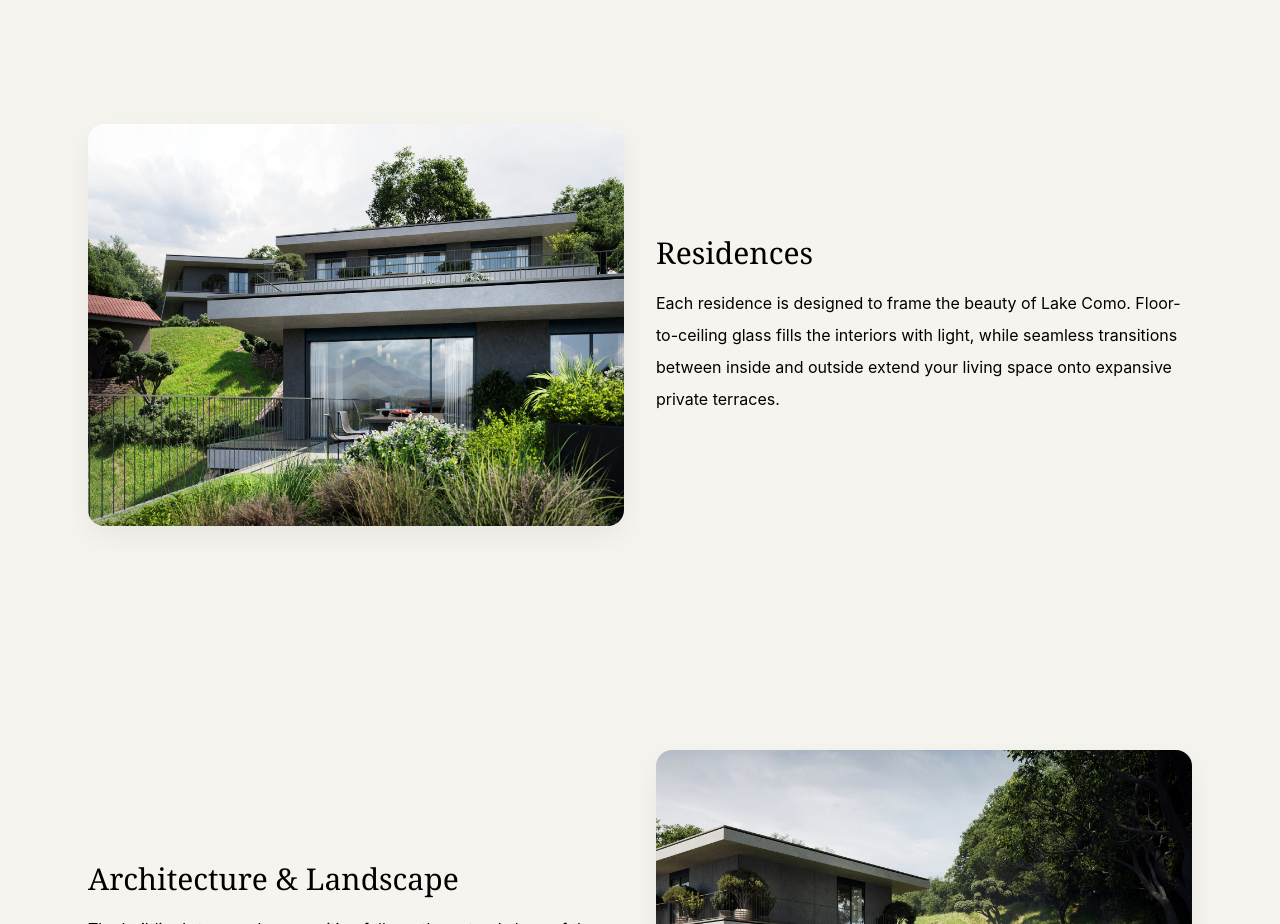
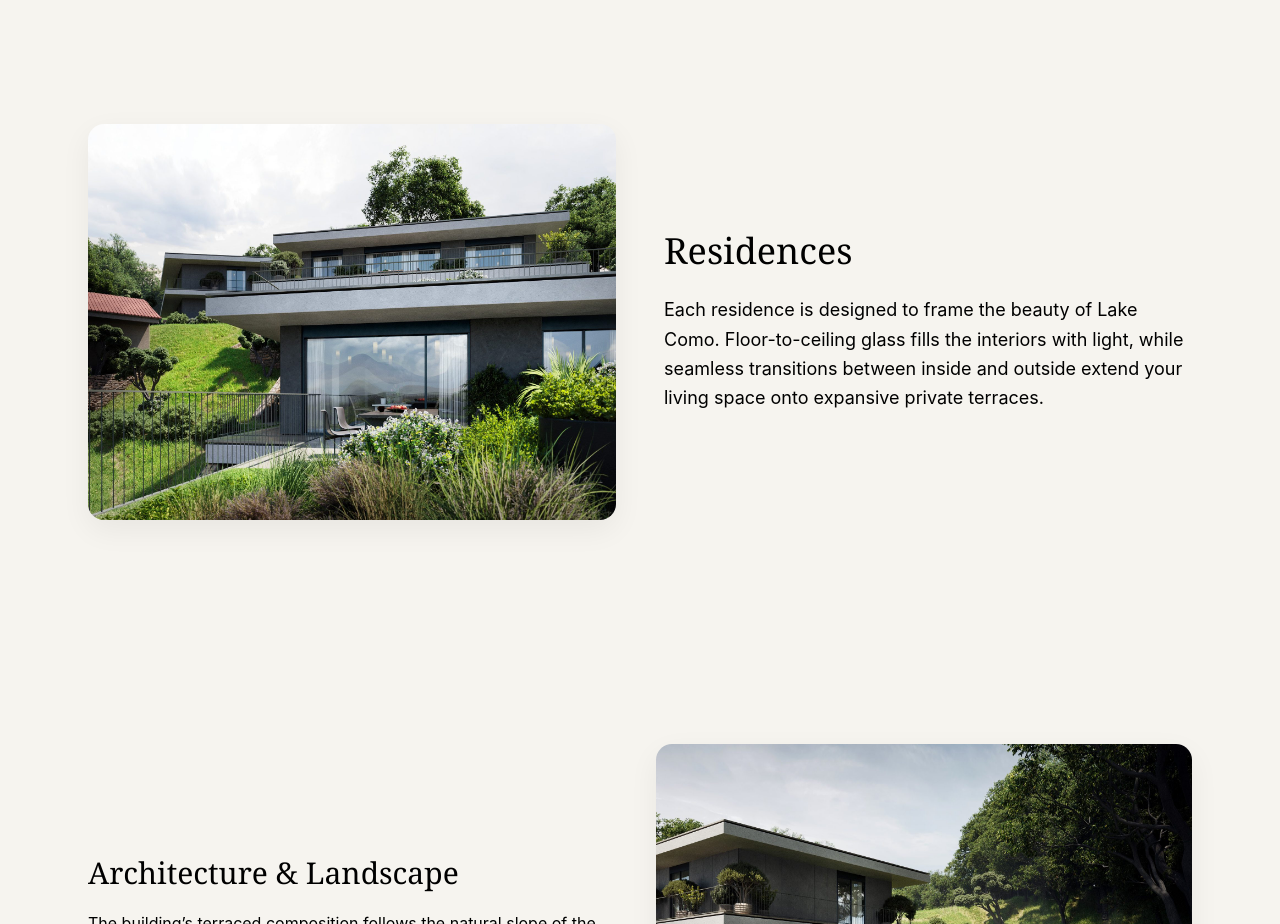
Before and after one commit to 9521287-max/clv-landing, a React (Vite) app: page / in a window 1280 px wide. Shown: the part 1540-2464 px from the top of the page. Built offline with nearby package versions, Linux system fonts and the light colour scheme.

Commit message:
Update App.jsx

```diff
--- a/src/App.jsx
+++ b/src/App.jsx
@@ -82,12 +82,15 @@ export default function App() {
   </div>
 </Section>
 
-  <Section id="residences">
-    <div className="grid md:grid-cols-2 gap-8 items-center">
-      <img src="/images/0010003.jpg" className="w-full rounded-2xl shadow-soft" alt="Residences"/>
-      <div><h2 className="font-serif text-3xl mb-4">{t.residences.title}</h2><p className="leading-8">{t.residences.text}</p></div>
+<Section id="residences">
+  <div className="grid md:grid-cols-2 gap-12 items-center">
+    <img src="/images/0010003.jpg" className="w-full rounded-2xl shadow-soft" alt="Residences"/>
+    <div>
+      <h2 className="font-serif text-3xl md:text-4xl mb-6">{t.residences.title}</h2>
+      <p className="text-lg leading-relaxed text-slate-700">{t.residences.text}</p>
     </div>
-  </Section>
+  </div>
+</Section>
 
   <Section id="architecture">
     <div className="grid md:grid-cols-2 gap-8 items-center">
```
